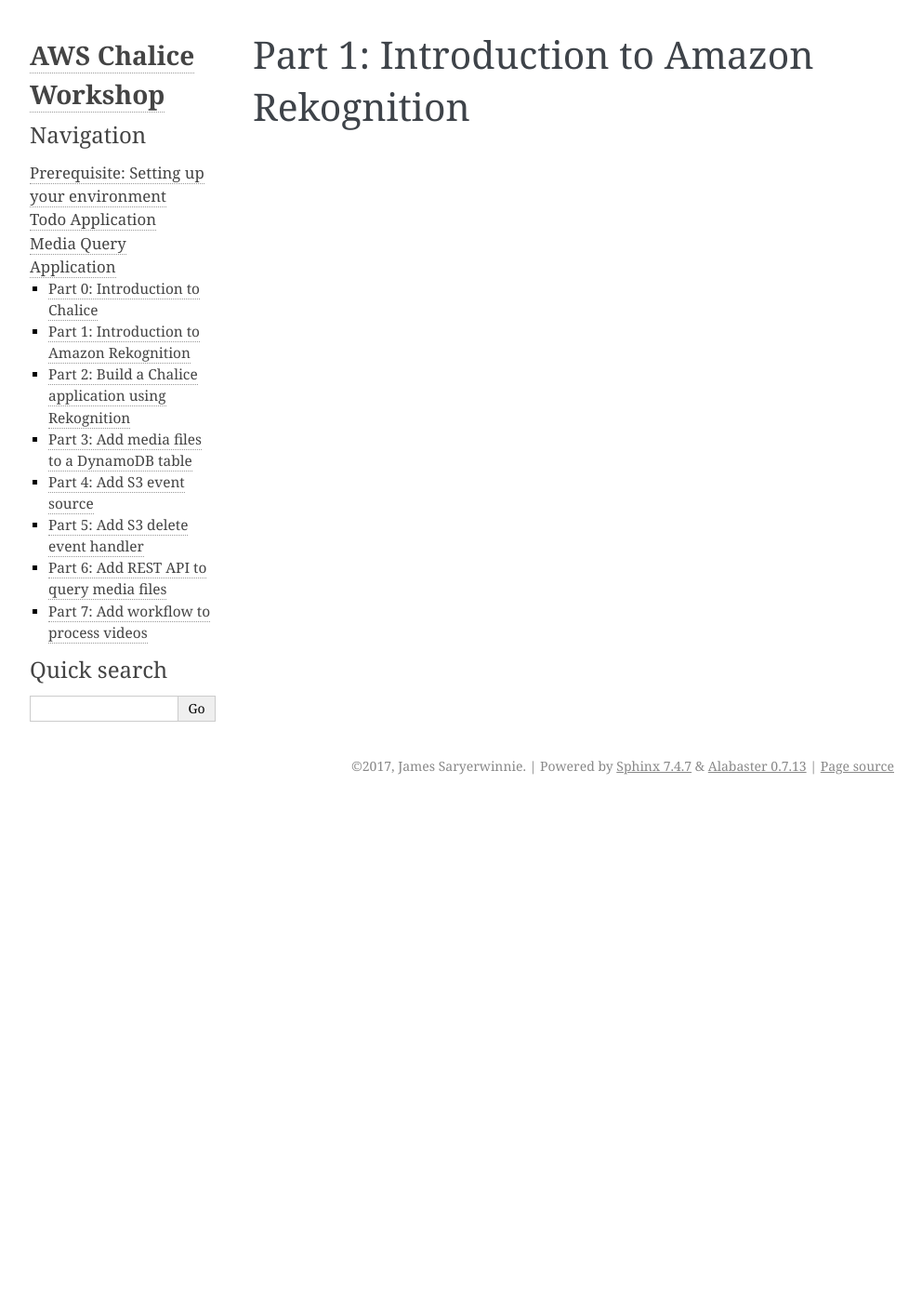
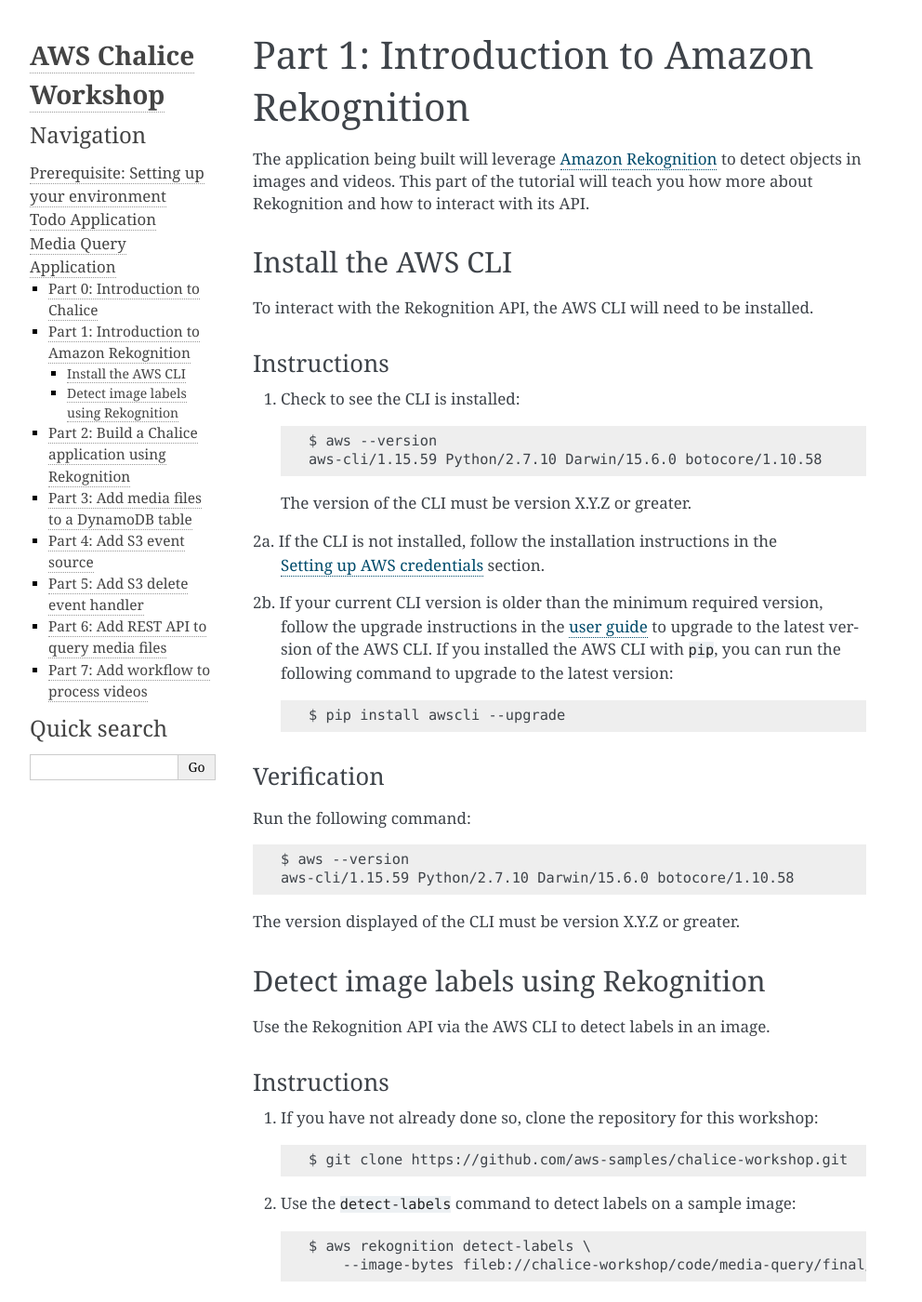
Before and after one commit to aws-samples/chalice-workshop, a Sphinx documentation site: the page built from docs/source/media-query/01-intro-rekognition.rst, in a window 1280 px wide and 1400 px high. Shown: the whole window at 93% size, without its empty margins (148-1140 px from the left). Built offline with Sphinx 7.4.7, drawn with Linux system fonts in a browser that asks for light colours; some of the changed text lies outside the part shown.

Commit message:
Flesh out introduction to rekognition

```diff
--- a/docs/source/media-query/01-intro-rekognition.rst
+++ b/docs/source/media-query/01-intro-rekognition.rst
@@ -1,2 +1,102 @@
 Part 1: Introduction to Amazon Rekognition
 ==========================================
+
+The application being built will leverage
+`Amazon Rekognition <https://aws.amazon.com/rekognition/>`__ to detect objects
+in images and videos. This part of the tutorial will teach you how more about
+Rekognition and how to interact with its API.
+
+
+Install the AWS CLI
+-------------------
+
+To interact with the Rekognition API, the AWS CLI will need to be installed.
+
+Instructions
+~~~~~~~~~~~~
+1. Check to see the CLI is installed::
+
+    $ aws --version
+    aws-cli/1.15.59 Python/2.7.10 Darwin/15.6.0 botocore/1.10.58
+
+  The version of the CLI must be version X.Y.Z or greater.
+
+2a. If the CLI is not installed, follow the installation instructions in the
+    :ref:`aws-cli-setup` section.
+
+2b. If your current CLI version is older than the minimum required version,
+    follow the upgrade instructions in the
+    `user guide <https://docs.aws.amazon.com/cli/latest/userguide/installing.html>`__
+    to upgrade to the latest version of the AWS CLI. If you installed the AWS
+    CLI with ``pip``, you can run the following command to upgrade to the
+    latest version::
+
+    $ pip install awscli --upgrade
+
+
+Verification
+~~~~~~~~~~~~
+
+Run the following command::
+
+    $ aws --version
+    aws-cli/1.15.59 Python/2.7.10 Darwin/15.6.0 botocore/1.10.58
+
+The version displayed of the CLI must be version X.Y.Z or greater.
+
+
+Detect image labels using Rekognition
+-------------------------------------
+
+Use the Rekognition API via the AWS CLI to detect labels in an image.
+
+Instructions
+~~~~~~~~~~~~
+
+1. If you have not already done so, clone the repository for this workshop::
+
+    $ git clone https://github.com/aws-samples/chalice-workshop.git
+
+2. Use the ``detect-labels`` command to detect labels on a sample image::
+
+    $ aws rekognition detect-labels \
+        --image-bytes fileb://chalice-workshop/code/media-query/final/assets/sample.jpg
+
+
+Verification
+~~~~~~~~~~~~
+
+The output of the ``detect-labels`` command should be::
+
+    {
+        "Labels": [
+            {
+                "Confidence": 85.75711822509766,
+                "Name": "Animal"
+            },
+            {
+                "Confidence": 85.75711822509766,
+                "Name": "Canine"
+            },
+            {
+                "Confidence": 85.75711822509766,
+                "Name": "Dog"
+            },
+            {
+                "Confidence": 85.75711822509766,
+                "Name": "German Shepherd"
+            },
+            {
+                "Confidence": 85.75711822509766,
+                "Name": "Mammal"
+            },
+            {
+                "Confidence": 85.75711822509766,
+                "Name": "Pet"
+            },
+            {
+                "Confidence": 84.56783294677734,
+                "Name": "Collie"
+            }
+        ]
+    }
```
